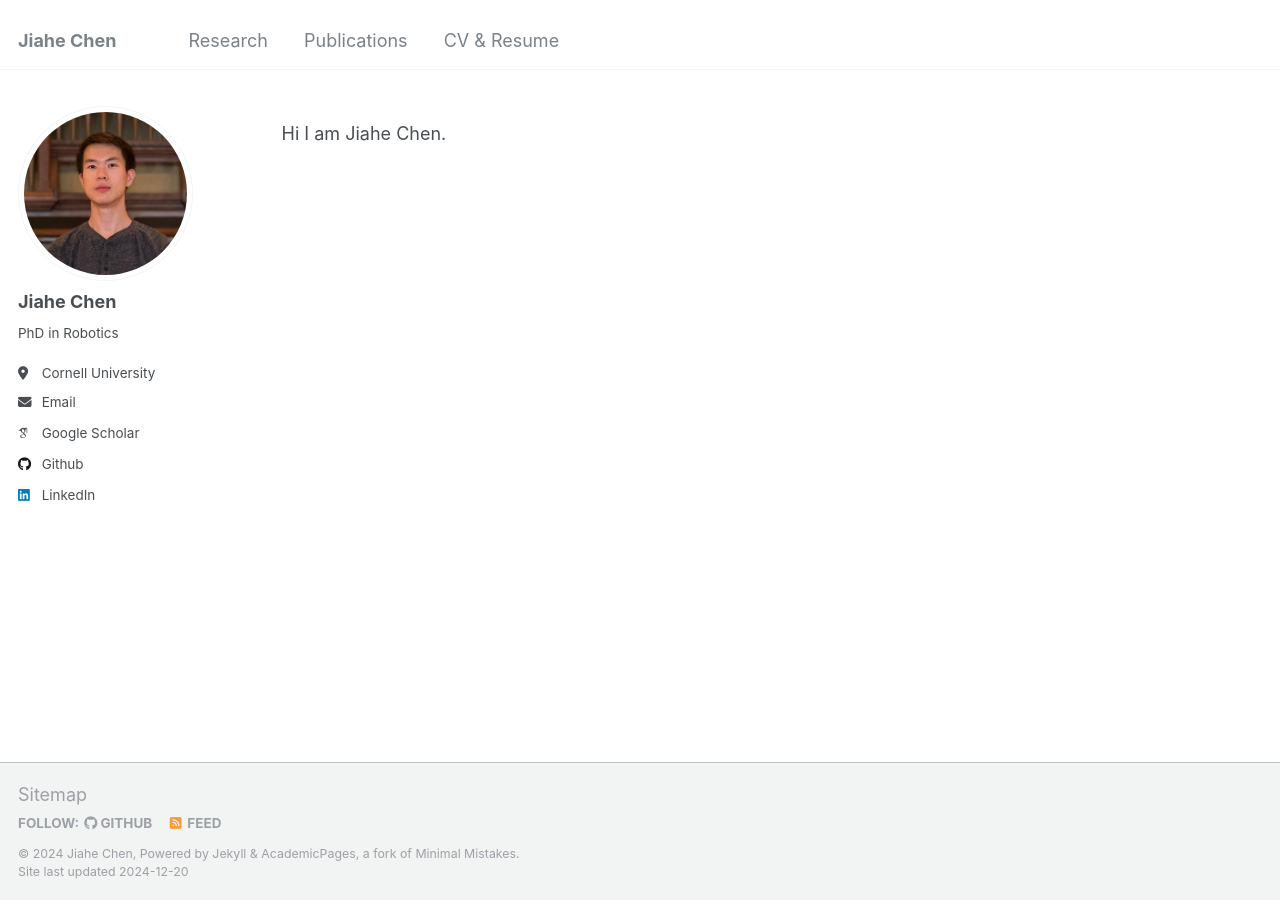
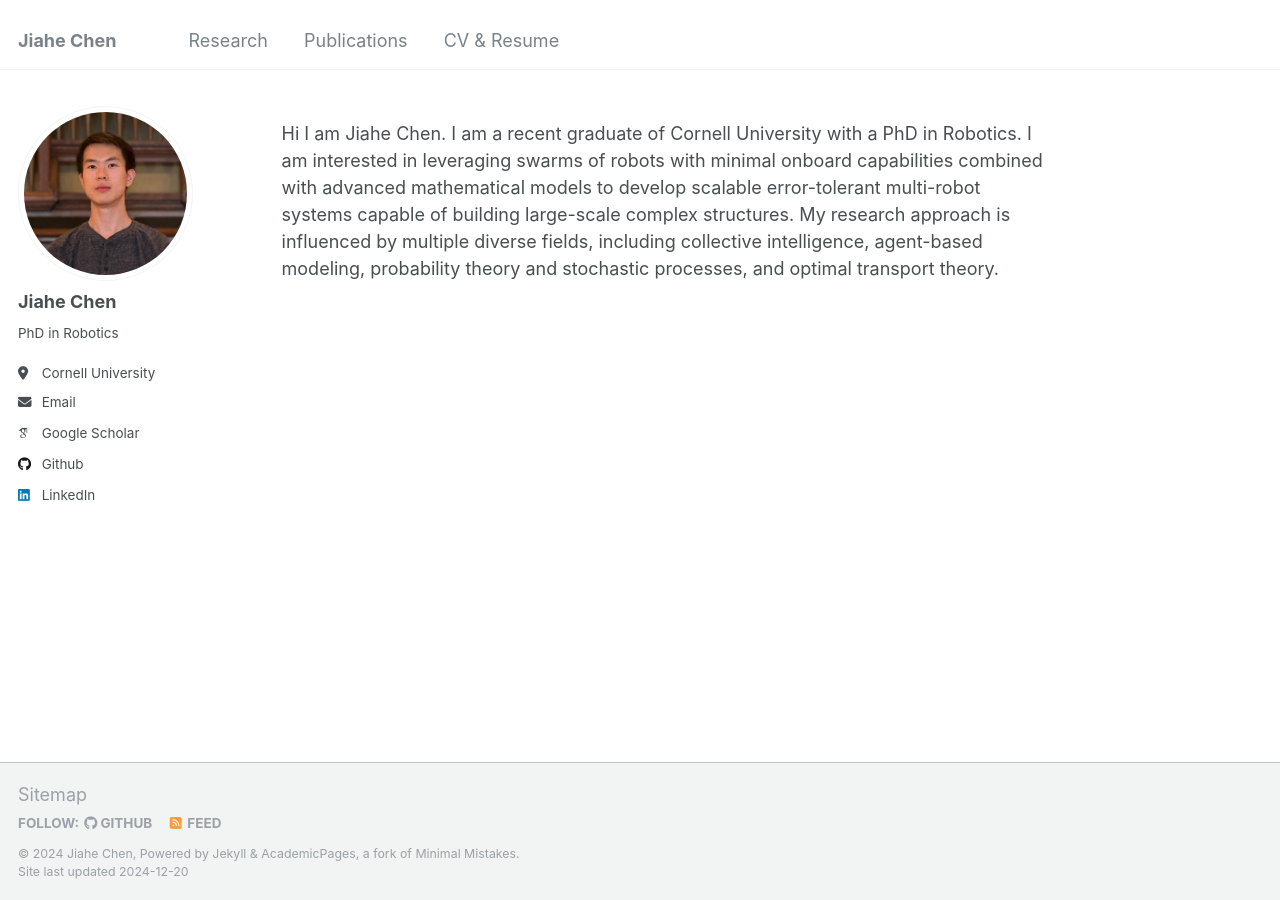
Before and after one commit to Ericland/Ericland.github.io, a Jekyll site: the page built from _pages/about.md, in a window 1280 px wide. Built offline with Jekyll 4.4.1, drawn with Linux system fonts in a browser that asks for light colours; some web fonts are replaced.

Commit message:
Update about.md

```diff
--- a/_pages/about.md
+++ b/_pages/about.md
@@ -8,3 +8,6 @@ redirect_from:
 ---
 
 Hi I am Jiahe Chen.
+I am a recent graduate of Cornell University with a PhD in Robotics.
+I am interested in leveraging swarms of robots with minimal onboard capabilities combined with advanced mathematical models to develop scalable error-tolerant multi-robot systems capable of building large-scale complex structures.
+My research approach is influenced by multiple diverse fields, including collective intelligence, agent-based modeling, probability theory and stochastic processes, and optimal transport theory.
```
